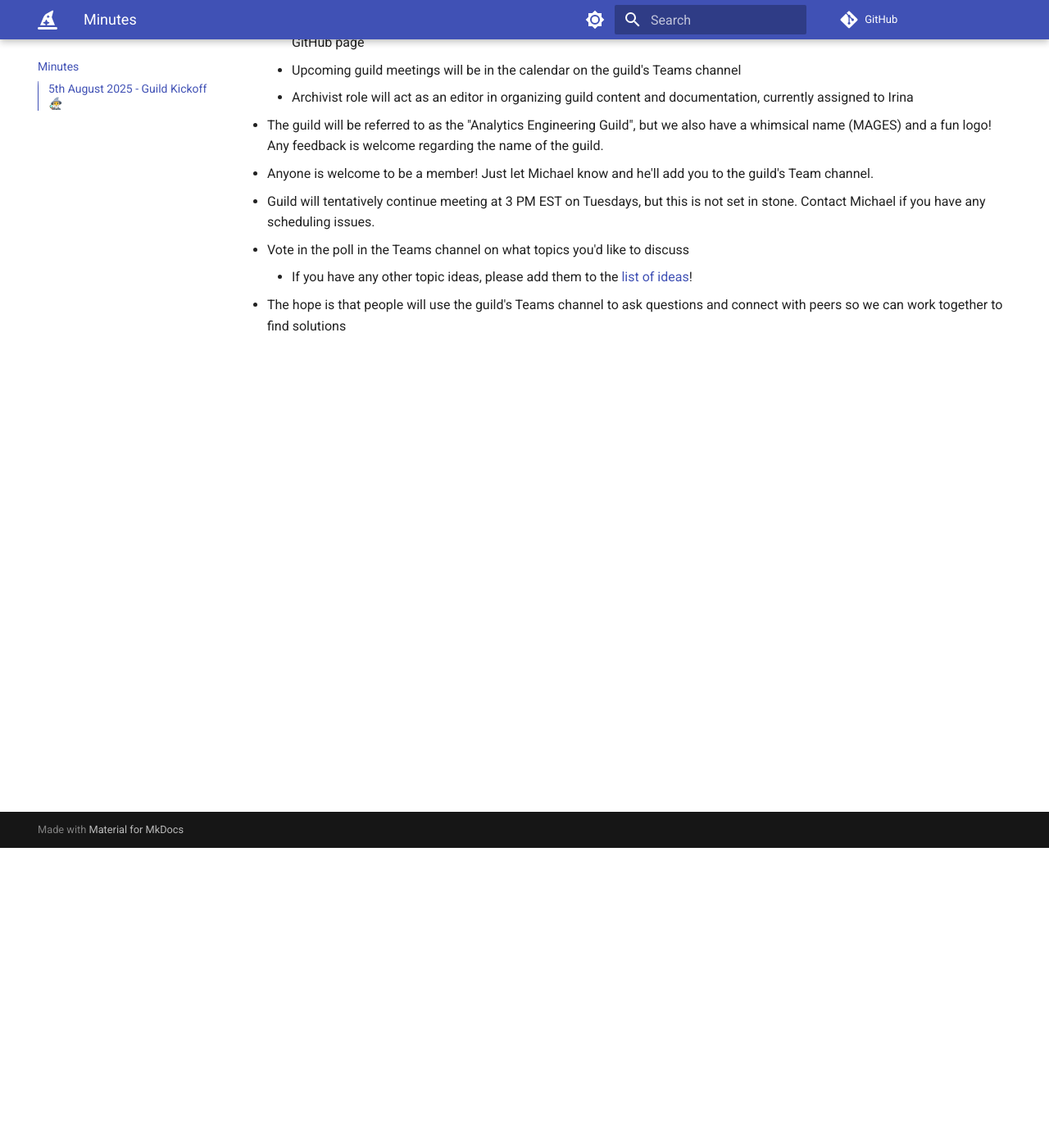
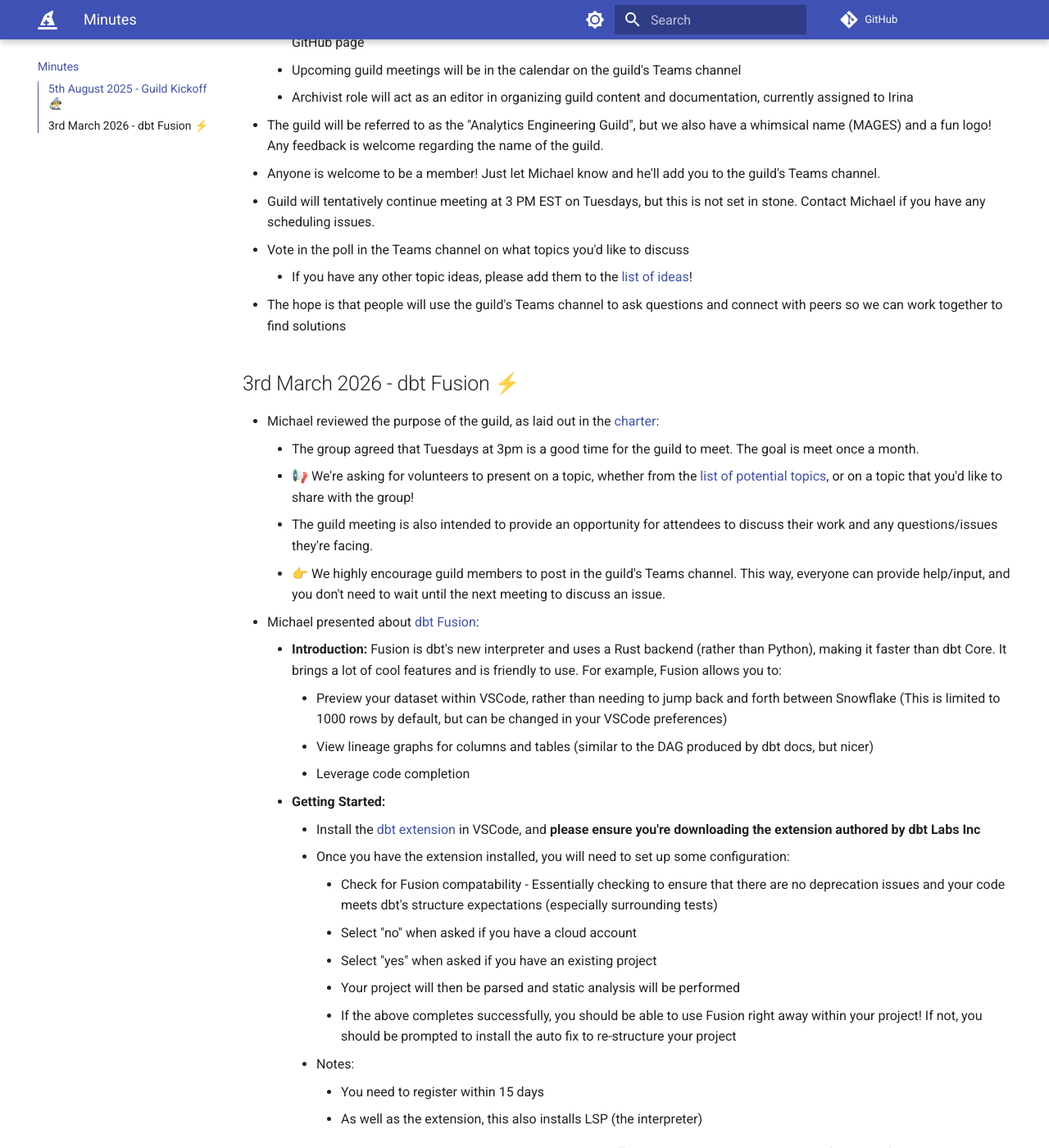
Before and after one commit to wake-forest-ctsi/guild-analytics-engineering, an MkDocs documentation site: the page built from docs/minutes.md, in a window 1280 px wide and 1400 px high, scrolled down 366 px. Shown: the whole window at 82% size. Built offline with MkDocs 1.6.1 and Material for MkDocs 9.7.7, drawn with Linux system fonts in a browser that asks for light colours; comment, search, counter and statistics services are not loaded; some of the changed text lies outside the part shown.

Commit message:
minutes for the 3rd March 2026 meeting about dbt Fusion

```diff
--- a/docs/minutes.md
+++ b/docs/minutes.md
@@ -7,8 +7,69 @@
 	- Upcoming guild meetings will be in the calendar on the guild's Teams channel
     - Archivist role will act as an editor in organizing guild content and documentation, currently assigned to Irina
 - The guild will be referred to as the "Analytics Engineering Guild", but we also have a whimsical name (MAGES) and a fun logo! Any feedback is welcome regarding the name of the guild.
-- Anyone is welcome to be a member! Just let Michael know and he'll add you to the guild's Team channel.
+- Anyone is welcome to be a member! Just let Michael know and he'll add you to the guild's Teams channel.
 - Guild will tentatively continue meeting at 3 PM EST on Tuesdays, but this is not set in stone. Contact Michael if you have any scheduling issues.
 - Vote in the poll in the Teams channel on what topics you'd like to discuss
 	- If you have any other topic ideas, please add them to the [list of ideas](./schedule.md/#other-topic-ideas)!
 - The hope is that people will use the guild's Teams channel to ask questions and connect with peers so we can work together to find solutions
+
+## 3rd March 2026 - dbt Fusion ⚡
+
+- Michael reviewed the purpose of the guild, as laid out in the [charter](./charter.md):
+	- The group agreed that Tuesdays at 3pm is a good time for the guild to meet. The goal is meet once a month.
+	- 📢 We're asking for volunteers to present on a topic, whether from the [list of potential topics](./schedule.md#other-topic-ideas), or on a topic that you'd like to share with the group!
+	- The guild meeting is also intended to provide an opportunity for attendees to discuss their work and any questions/issues they're facing.
+	- 👉 We highly encourage guild members to post in the guild's Teams channel. This way, everyone can provide help/input, and you don't need to wait until the next meeting to discuss an issue.
+- Michael presented about [dbt Fusion](https://docs.getdbt.com/docs/fusion/about-fusion):
+	- **Introduction:** Fusion is dbt's new interpreter and uses a Rust backend (rather than Python), making it faster than dbt Core. It brings a lot of cool features and is friendly to use. For example, Fusion allows you to:
+		- Preview your dataset within VSCode, rather than needing to jump back and forth between Snowflake (This is limited to 1000 rows by default, but can be changed in your VSCode preferences)
+		- View lineage graphs for columns and tables (similar to the DAG produced by dbt docs, but nicer)
+		- Leverage code completion
+	- **Getting Started:**
+		- Install the [dbt extension](https://marketplace.visualstudio.com/items?itemName=dbtLabsInc.dbt) in VSCode, and **please ensure you're downloading the extension authored by dbt Labs Inc**
+		- Once you have the extension installed, you will need to set up some configuration:
+			- Check for Fusion compatability - Essentially checking to ensure that there are no deprecation issues and your code meets dbt's structure expectations (especially surrounding tests)
+			- Select "no" when asked if you have a cloud account
+			- Select "yes" when asked if you have an existing project
+			- Your project will then be parsed and static analysis will be performed
+			- If the above completes successfully, you should be able to use Fusion right away within your project! If not, you should be prompted to install the auto fix to re-structure your project
+		- Notes:
+			- You need to register within 15 days
+			- As well as the extension, this also installs LSP (the interpreter)
+	- **Practical Demonstration:** Michael used dbt's example jaffle shop project to demonstrate the features of Fusion:
+		- Fusion allows you to quickly change your target (e.g. switch from running in dev to prod)
+		- With Fusion, you don't have to have Python installed to run dbt since it runs in its own Rust virtual environment
+		- Use `dbtf` to ensure you're using the Fusion version of dbt, though the command `dbt` will fall back on the Fusion version if you don't have Python installed
+		- In the top right of VSCode, you'll notice a shortcut button to open a command window with all the different dbt commands you can run (e.g., run a model, run a model and all of its parents, test a model, etc.)
+		- In the top right of VSCode, you'll notice a "Compile File" shortcut button to generate the SQL for your model, so you no longer need to go digging through the target folder
+		- Fusion provides a cleaner summary of the models and tests that are running
+		- If you right-click and rename a model, Fusion will automatically update the name of all the references to that model within other model files
+	- **Limitations of Fusion:**
+		- Fusion doesn't generate docs
+		- Fusion doesn't yet work with duckdb
+		- When a model is renamed, Fusion doesn't update the name of the model in yml files (i.e., tests, documentation)
+- Michael opened up the floor to discuss [possible upcoming guild presentation topics](./schedule.md#other-topic-ideas) and asked for topic ideas and volunteers
+	- If you are interested in presenting, please let Michael know and he can get you scheduled!
+	- Members requested the following topics:
+		- dbt tags / dependency selection to be able to run an individual set of models
+		- Best use case for tags and how we should use them
+		- Sample feature in dbt
+		- The heavier topics from the below table so we can do things right the first time as we build our codebases
+
+			Topic | Votes
+			--- | ---
+			Data Modeling Splash | ?
+			Data Modeling DASH | 3
+			Snowflake | 4
+			Duckdb | 2
+			Data Modeling - I2B2 | 3
+			DBT Fusion | ?
+			Data Modeling - OMOP | 4
+			How to work with data engineers | 0
+			How to work with analysts | 0
+			Naming and why it matters | 3
+			Testing your models | 1
+			Environments: Dev vs Production | 5
+			Automation | 3
+			Data model ownership and sharing responsibility across verticals | 1
+			Data modeling - dimensional modeling |
```
